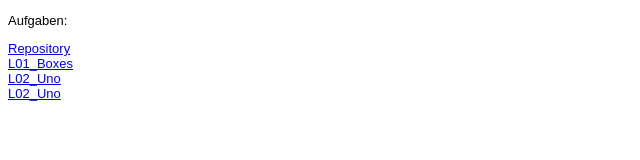
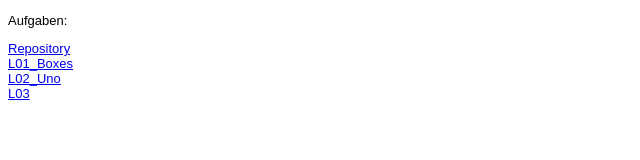
Before and after one commit to JanKolbe1601/JanKolbe1601.github.io, a plain HTML site: page Steckbrief/steckbrief.htm in a window 1280 px wide. Shown: the full height of the page, 0-640 px from the left. Drawn offline with Linux system fonts and the light colour scheme.

Commit message:
Update steckbrief.htm

```diff
--- a/Steckbrief/steckbrief.htm
+++ b/Steckbrief/steckbrief.htm
@@ -19,6 +19,6 @@ body {
 
 	<a href="https://github.com/JanKolbe1601/JanKolbe1601.github.io/tree/master/A2" target="_blank">L02_Uno</a><br>
 
-	<a href="https://github.com/JanKolbe1601/JanKolbe1601.github.io/tree/master/A3" target="_blank">L02_Uno</a><br>
+	<a href="https://github.com/JanKolbe1601/JanKolbe1601.github.io/tree/master/A3" target="_blank">L03</a><br>
 </body>
 </html>
```
